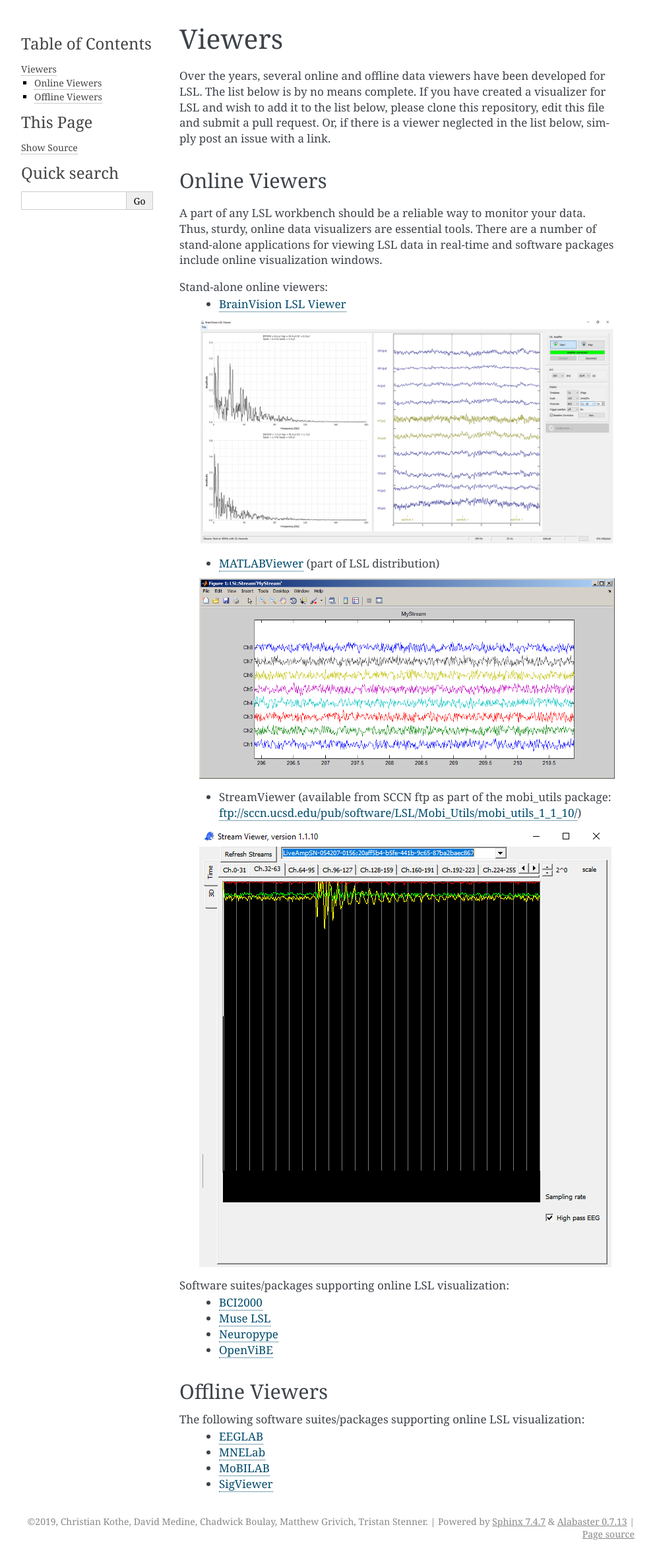
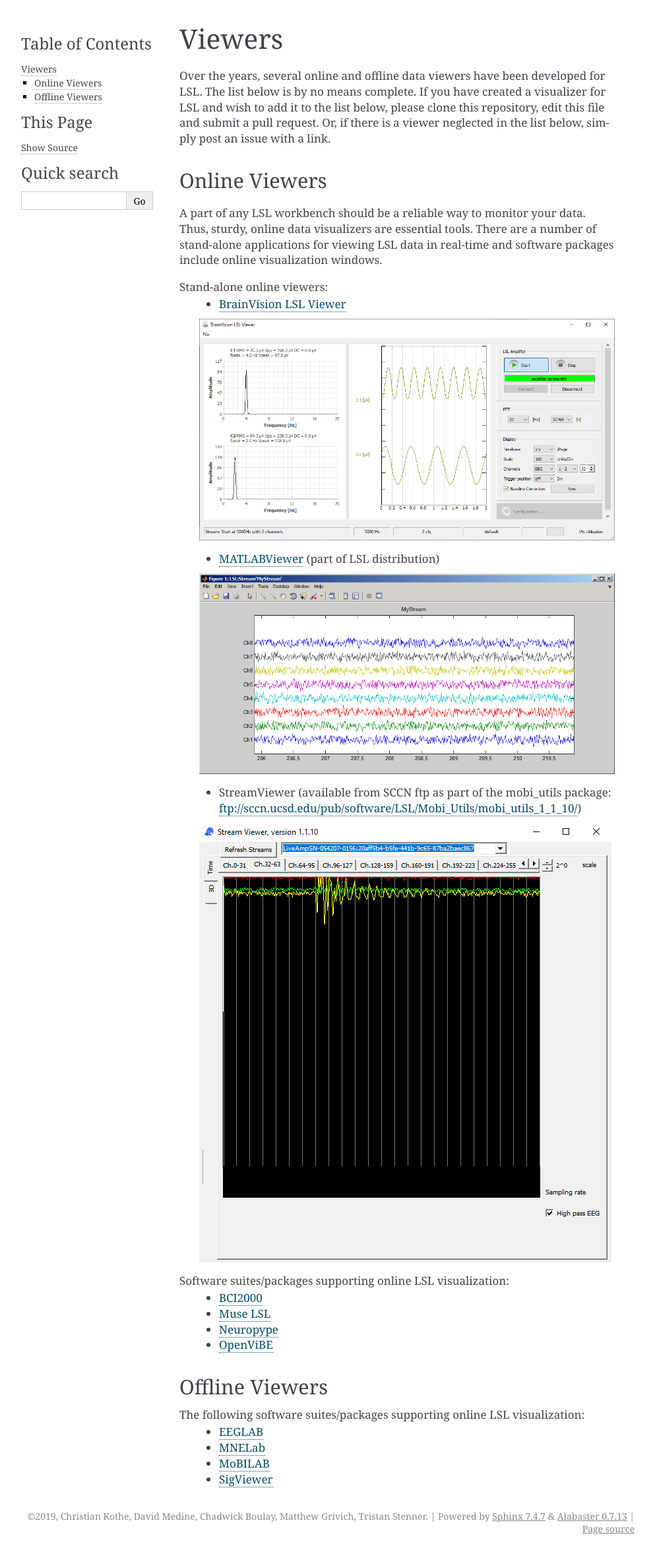
Before and after one commit to sccn/labstreaminglayer, a Sphinx documentation site: the page built from docs/info/viewers.rst, in a window 1280 px wide. Shown: the whole page at 66% size, without its empty margins (148-1141 px from the left). Built offline with Sphinx 7.4.7, drawn with Linux system fonts in a browser that asks for light colours; pages that are not in the unit, such as notebooks, are missing from menus.

Commit message:
use lossless format for viewer screenshot

```diff
--- a/docs/info/viewers.rst
+++ b/docs/info/viewers.rst
@@ -10,7 +10,7 @@
 Stand-alone online viewers:
   * `BrainVision LSL Viewer <https://www.brainproducts.com/downloads.php?kid=40&tab=3>`__
 
-  .. image:: ../images/LSL_BVLSL-Viewer.jpg
+  .. image:: ../images/LSL_BVLSL-Viewer.png
 
   * `MATLABViewer <https://github.com/labstreaminglayer/App-MATLABViewer/tree/845384430d45f5290205b575ea6c13f6c8123b72>`__ (part of LSL distribution)
 
```
Also changed, not shown: docs/images/LSL_BVLSL-Viewer.jpg (deleted), docs/images/LSL_BVLSL-Viewer.png (added).
